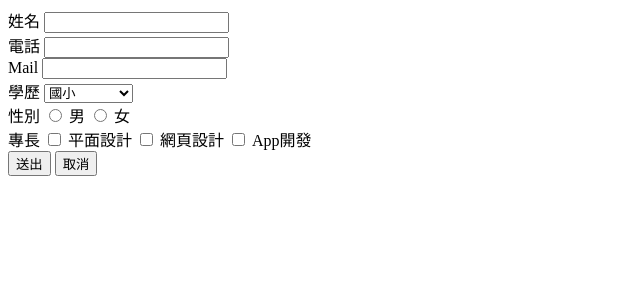
After one commit to a19860101/PHP-6-20211016, a PHP site: page /edit.php in a window 1280 px wide. The commit adds this page. Shown: the top 300 px of the page, without its empty margins (0-640 px from the left). Run offline with PHP 8.4, Linux system fonts and the light colour scheme; data that the repository does not hold is empty.

Commit message:
20211030

```diff
--- /dev/null
+++ b/student/edit.php
@@ -0,0 +1,59 @@
+<?php
+    extract($_GET);
+
+    echo $id;
+?>
+<!DOCTYPE html>
+<html lang="en">
+<head>
+    <meta charset="UTF-8">
+    <meta http-equiv="X-UA-Compatible" content="IE=edge">
+    <meta name="viewport" content="width=device-width, initial-scale=1.0">
+    <title>Document</title>
+</head>
+<body>
+    <form action="store.php" method="post">
+        <div>
+            <label for="">姓名</label>
+            <input type="text" name="name">
+        </div>
+        <div>
+            <label for="">電話</label>
+            <input type="text" name="phone">
+        </div>
+        <div>
+            <label for="">Mail</label>
+            <input type="text" name="mail">
+        </div>
+        <div>
+            <label for="">學歷</label>
+            <select name="edu" id="">
+                <option value="國小">國小</option>
+                <option value="國中">國中</option>
+                <option value="高中職">高中職</option>
+                <option value="大專院校">大專院校</option>
+                <option value="研究所以上">研究所以上</option>
+            </select>
+        </div>
+        <div>
+            <label for="">性別</label>
+            <input type="radio" name="gender" value="男">
+            <label for="">男</label>
+            <input type="radio" name="gender" value="女">
+            <label for="">女</label>
+        </div>
+        <div>
+            <label for="">專長</label>
+            <input type="checkbox" name="skill[]" value="平面設計">
+            <label for="">平面設計</label>
+            <input type="checkbox" name="skill[]" value="網頁設計">
+            <label for="">網頁設計</label>
+            <input type="checkbox" name="skill[]" value="App開發">
+            <label for="">App開發</label>
+        </div>
+        <input type="submit" value="送出">
+        <!-- <input type="button" value="取消" onclick="history.back()"> -->
+        <input type="button" value="取消" onclick="location.href='index.php'">
+    </form>
+</body>
+</html>
--- a/student/index.php
+++ b/student/index.php
@@ -70,11 +70,14 @@
                 <td><?php echo $student['gender']; ?></td>
                 <td><?php echo $student['edu']; ?></td>
                 <td><?php echo $student['skill']; ?></td>
-                <td>
+                <td colspan='2'>
                     <form action="delete.php" method="post">
                         <input type="hidden" name="id" value="<?php echo $student['id']; ?>">
                         <input type="submit" value="刪除" onclick="return confirm('確認刪除?')">
                     </form>
+                </td>
+                <td>
+                    <a href="edit.php?id=<?php echo $student['id']; ?>">編輯資料</a>
                 </td>
             </tr>
         <?php } ?>
```
